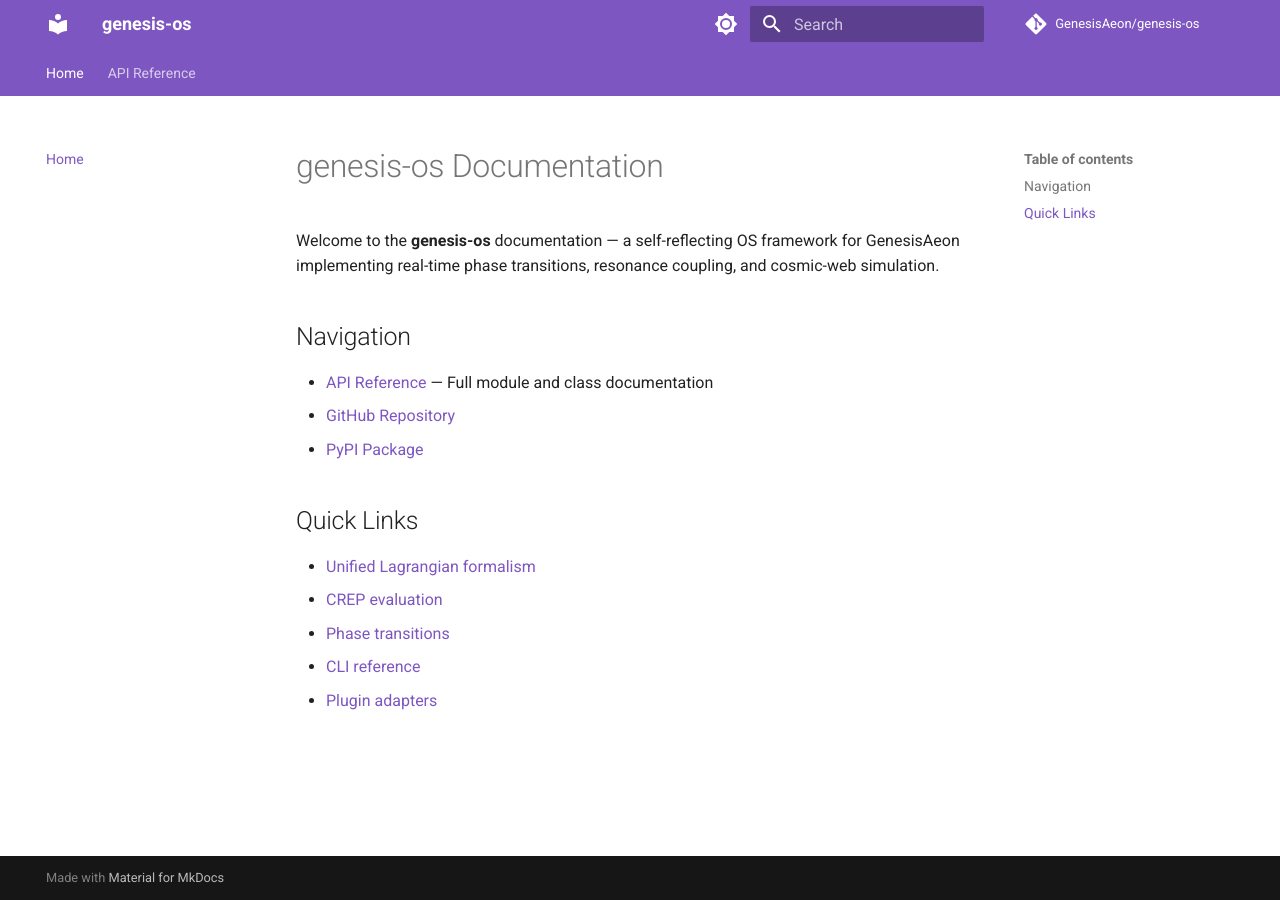
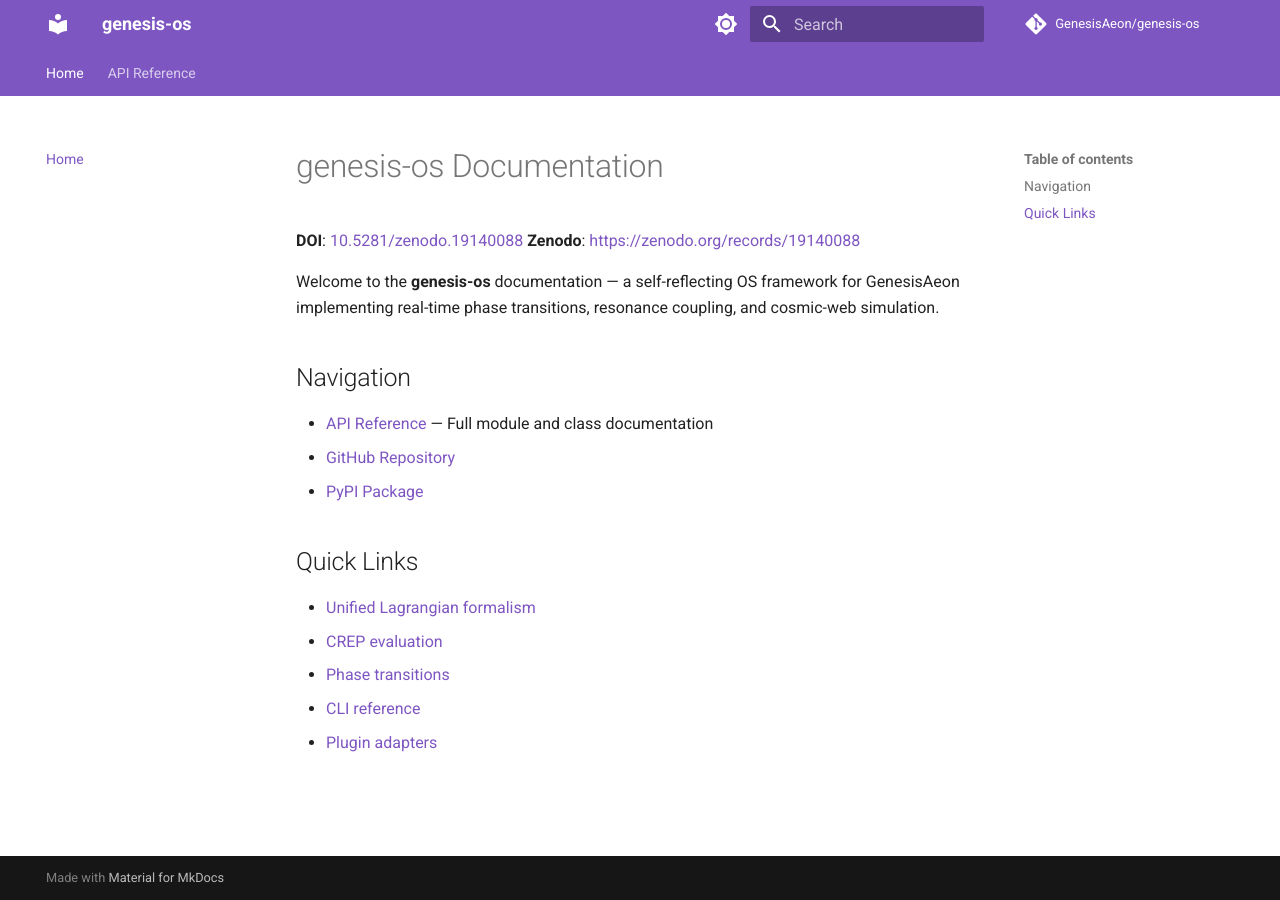
Before and after one commit to GenesisAeon/genesis-os, an MkDocs documentation site: the page built from docs/index.md, in a window 1280 px wide. Built offline with MkDocs 1.6.1 and Material for MkDocs 9.7.7, drawn with Linux system fonts in a browser that asks for light colours; comment, search, counter and statistics services are not loaded.

Commit message:
chore: integrate Zenodo DOI 10.5281/zenodo.19140088 for v0.1.0

```diff
--- a/docs/index.md
+++ b/docs/index.md
@@ -1,4 +1,7 @@
 # genesis-os Documentation
+
+**DOI**: [10.5281/zenodo.19140088](https://doi.org/10.5281/zenodo.19140088)
+**Zenodo**: [https://zenodo.org/records/19140088](https://zenodo.org/records/19140088)
 
 Welcome to the **genesis-os** documentation — a self-reflecting OS framework
 for GenesisAeon implementing real-time phase transitions, resonance coupling,
```
Also changed, not shown: README.md (+1 -1 lines), .zenodo.json.
